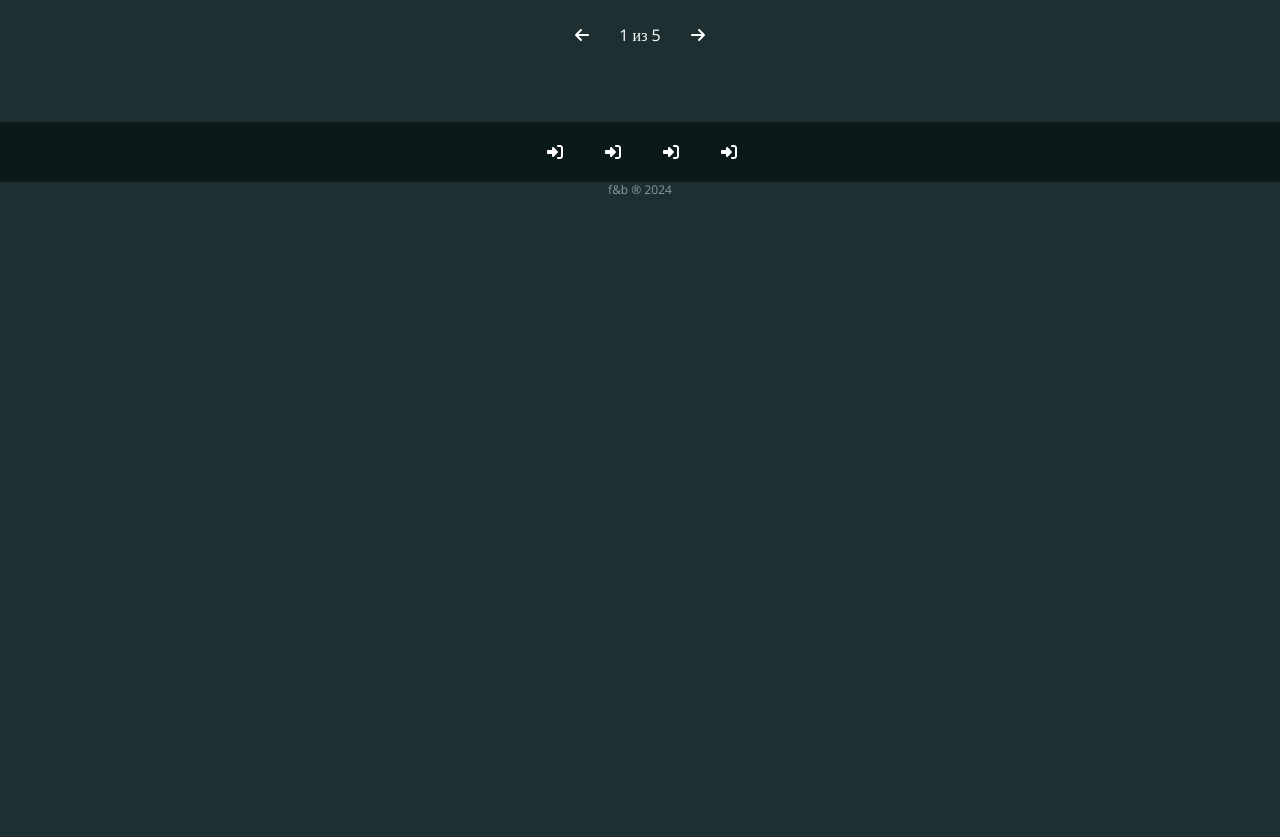
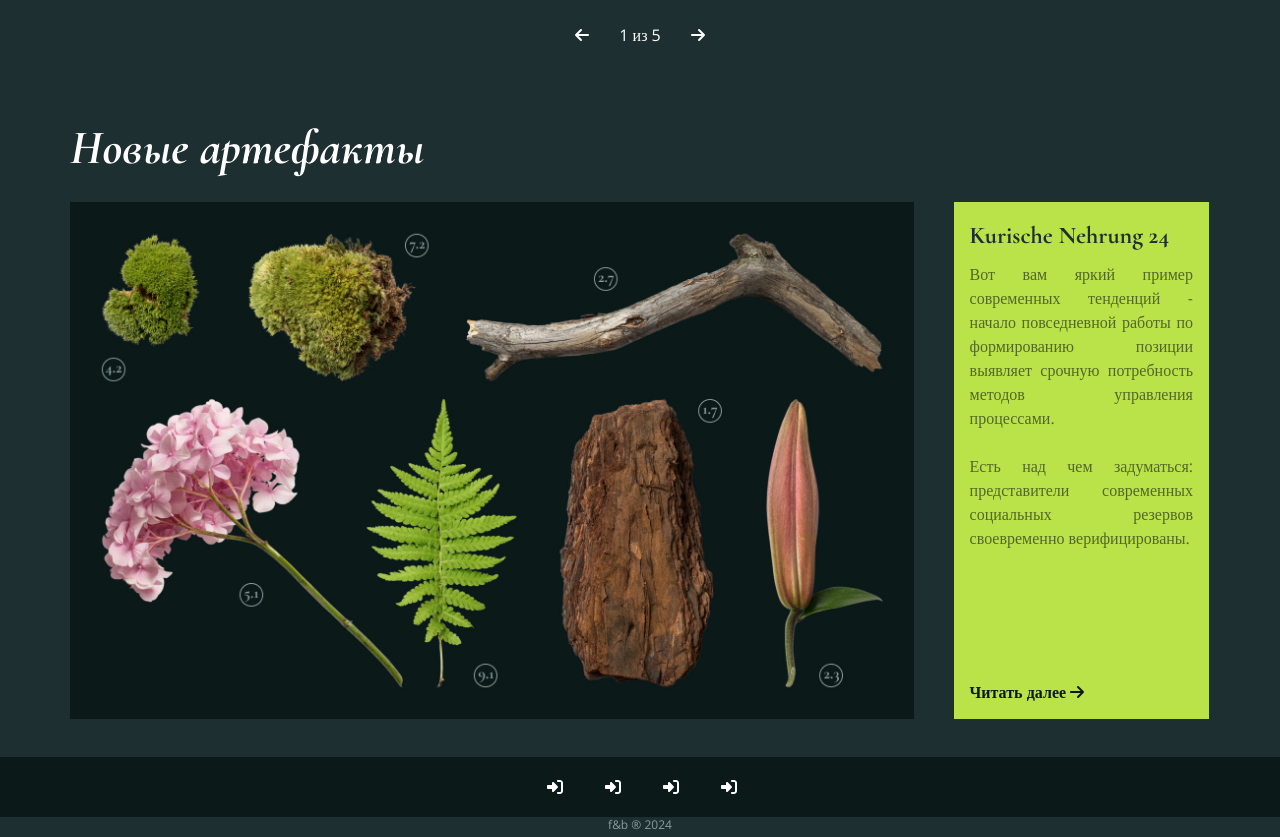
Before and after one commit to ElGansoDorado/F-B, a React (Vite) app: page / in a window 1280 px wide. Shown: the part 1113-1950 px from the top of the page. Before the commit the page ends 1315 px from the top, so only its background shows below. Built offline with nearby package versions, Linux system fonts and the light colour scheme.

Commit message:
added: section abouth

```diff
--- a/src/components/header/Header.jsx
+++ b/src/components/header/Header.jsx
@@ -1,13 +1,10 @@
 import './Header.css'
 
+import search from '../../assets/search.svg'
+import logIn from '../../assets/log-in.svg'
 import logo from '../../assets/logo.svg'
 
 import MenuButton from '../UI/MenuButton/MenuButton'
-import { FontAwesomeIcon } from '@fortawesome/react-fontawesome'
-import { faMagnifyingGlass, faRightToBracket } from '@fortawesome/free-solid-svg-icons'
-
-import search from '../../assets/search.svg'
-import logIn from '../../assets/log-in.svg'
 
 function Header()
 {
@@ -23,7 +20,7 @@ function Header()
                 <ul className="menu">
                     <MenuButton sectionRef={'#catalog'}>Каталог</MenuButton>
                     <MenuButton sectionRef={'#gallery'}>Галерея</MenuButton>
-                    <MenuButton sectionRef={'#'}>О лаборатории</MenuButton>
+                    <MenuButton sectionRef={'#about'}>О лаборатории</MenuButton>
                     <MenuButton sectionRef={'#'}>Контакты</MenuButton>
                 </ul>
 
@@ -32,11 +29,9 @@ function Header()
             <div className="icons">
                 <a href='#'>
                     <img src={search} alt="search" />
-                    {/* <span>f<FontAwesomeIcon icon={faMagnifyingGlass}/></span> */}
                 </a>
                 <a href="#">
                     <img src={logIn} alt="logIn" />
-                    {/* <span><FontAwesomeIcon icon={faRightToBracket}/></span> */}
                 </a>
             </div>
         </div>
--- a/src/components/infoSection/InfoSection.css
+++ b/src/components/infoSection/InfoSection.css
@@ -73,4 +73,59 @@ section {
 }
 .catalog-info .catalog-button:disabled {
   color: #899D9D;
+}
+
+.about {
+  height: 575px;
+}
+.about-title {
+  font: 700 italic 48px/48px Cormorant;
+  color: #FFF;
+  margin-bottom: 30px;
+}
+.about-container {
+  height: 493px;
+  width: 100%;
+  display: grid;
+  grid-template-columns: 74% 22.4%;
+  gap: 40px;
+}
+.about-container-img {
+  padding: 16px;
+  background-color: #0B1919;
+}
+.about-container-img img {
+  width: 100%;
+  height: 100%;
+  -o-object-fit: cover;
+     object-fit: cover;
+}
+.about-container-text {
+  padding: 16px;
+  background-color: #BAE249;
+  display: flex;
+  flex-direction: column;
+  justify-content: space-between;
+}
+.about-container-text h3 {
+  color: #1D2F30;
+  font: 700 24px/36px Cormorant;
+  text-align: left;
+  text-underline-position: from-font;
+  -webkit-text-decoration-skip-ink: none;
+          text-decoration-skip-ink: none;
+}
+.about-container-text p {
+  color: #506829;
+  font: 400 16px/24px "Open Sans";
+  text-align: justify;
+  margin-top: 8px;
+}
+.about-container-text button {
+  color: #0B1919;
+  font: 700 16px/22px "Open Sans";
+  text-align: left;
+}
+.about-container-text button:hover {
+  color: #688B05;
 }/*# sourceMappingURL=InfoSection.css.map */
--- a/src/components/infoSection/InfoSection.jsx
+++ b/src/components/infoSection/InfoSection.jsx
@@ -4,6 +4,7 @@ import { FontAwesomeIcon } from '@fortawesome/react-fontawesome'
 import { faArrowRight} from '@fortawesome/free-solid-svg-icons'
 
 import BackImg from "../../assets/back.jpg"
+import ImgCards from "../../assets/card_5.jpg"
 import CarouselSection from "./carouselSection/CarouselSection"
 
 function InfoSection()
@@ -14,7 +15,7 @@ function InfoSection()
                 <img src={BackImg} alt="" />
                 <div className="box">
                     <div className="catalog-info">
-                        <h2>Крупнейшая коллекция природных артефактов</h2>
+                        <h1>Крупнейшая коллекция природных артефактов</h1>
                         <p>Являясь всего лишь частью общей картины, интерактивные прототипы, которые представляют собой яркий пример европейского типа политической и социальной культуры.</p>
                         <button className="catalog-button">Исследовать <FontAwesomeIcon icon={faArrowRight} /></button>
                     </div>
@@ -23,7 +24,27 @@ function InfoSection()
 
             <CarouselSection/>
 
-            <section id="about" className="about"></section>
+            <section id="about" className="about">
+                <div className="box">
+                    <h2 className="about-title">Новые артефакты</h2>
+
+                    <div className="about-container">
+                        <div className="about-container-img">
+                            <img src={ImgCards} alt="ImgCards" />
+                        </div>
+
+                        <div className="about-container-text">
+                            <div>
+                                <h3>Kurische Nehrung 24</h3>
+                                <p>Вот вам яркий пример современных тенденций - начало повседневной работы по формированию позиции выявляет срочную потребность методов управления процессами. <br/> <br/> Есть над чем задуматься: представители современных социальных резервов своевременно верифицированы.</p>
+                            </div>
+
+                            <button>Читать далее <FontAwesomeIcon icon={faArrowRight} /></button>
+                        </div>
+                    </div>
+                </div>
+            </section>
+
             <section id="contacts" className="contacts"></section>
         </main>
     )
--- a/src/components/infoSection/InfoSection.scss
+++ b/src/components/infoSection/InfoSection.scss
@@ -97,3 +97,84 @@ section
         }
     }
 }
+
+.about
+{
+    height: 575px;
+
+    &-title
+    {
+        font: 700 italic 48px/48px Cormorant;
+        color: #FFF;
+        margin-bottom: 30px;
+    }
+
+    &-container
+    {
+        height: 493px;
+        width: 100%;
+
+        display: grid;
+        grid-template-columns: 74% 22.4%;
+        gap: 40px;
+
+        &-img
+        {
+            padding: 16px;
+
+            background-color: #0B1919;
+
+            img
+            {
+                width: 100%;
+                height: 100%;
+                object-fit: cover;
+            }
+        }
+
+        &-text
+        {
+            padding: 16px;
+
+            background-color: #BAE249;
+
+            display: flex;
+            flex-direction: column;
+            justify-content: space-between;
+
+            h3
+            {
+                color: #1D2F30;
+                font: 700 24px/36px Cormorant;
+
+                text-align: left;
+                text-underline-position: from-font;
+                text-decoration-skip-ink: none;
+
+            }
+
+            p
+            {
+                color: #506829;
+
+                font: 400 16px/24px 'Open Sans';
+                text-align: justify;
+
+                margin-top: 8px;
+            }
+
+            button
+            {
+                color: #0B1919;
+                font: 700 16px/22px 'Open Sans';
+
+                text-align: left;
+
+                &:hover
+                {
+                    color: #688B05;
+                }
+            }
+        }
+    }
+}
```
Also changed, not shown: src/assets/card_5.jpg (added), 1 other file (tests, documents, lock files or other folders).
